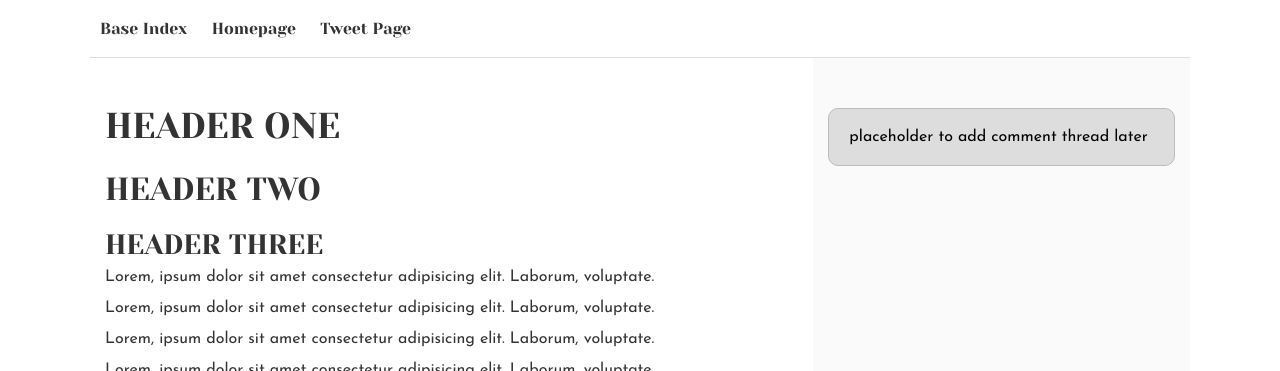
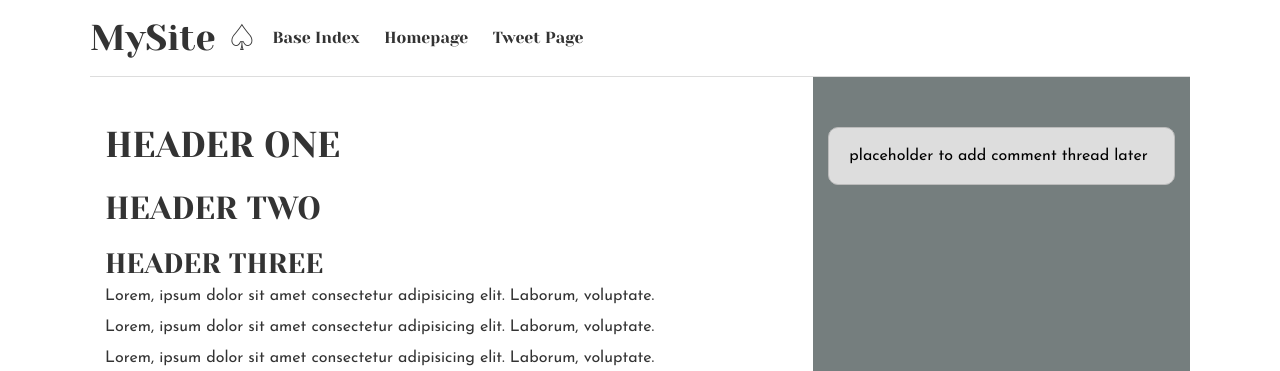
Before and after one commit to Abukoking94/alx_html_css, a plain HTML site: page css_basic/index.html in a window 1280 px wide. Shown: the top 371 px of the page. Drawn offline with Linux system fonts and the light colour scheme.

Commit message:
first commit

```diff
--- a/css_basic/index.html
+++ b/css_basic/index.html
@@ -9,10 +9,12 @@
     <link href="styles.css" rel="stylesheet">
 </head>
 
-<body>
+<body class="works_on_smartphone">
 
     <header>
+
         <ul>
+            <li class="logo"> MySite ♤</li>
             <li> <a href="/base_index.html"> Base Index</a></li>
             <li><a href="/html_basic/tweets.html">Homepage</a></li>
             <li><a href="/tweets.html Page"> Tweet Page</a> </li>
--- a/css_basic/styles.css
+++ b/css_basic/styles.css
@@ -16,5 +16,6 @@ article {
 
 aside {
   flex: 1;
+  background-color: rgb(117, 126, 126);
   overflow-y: auto;
 }
```
